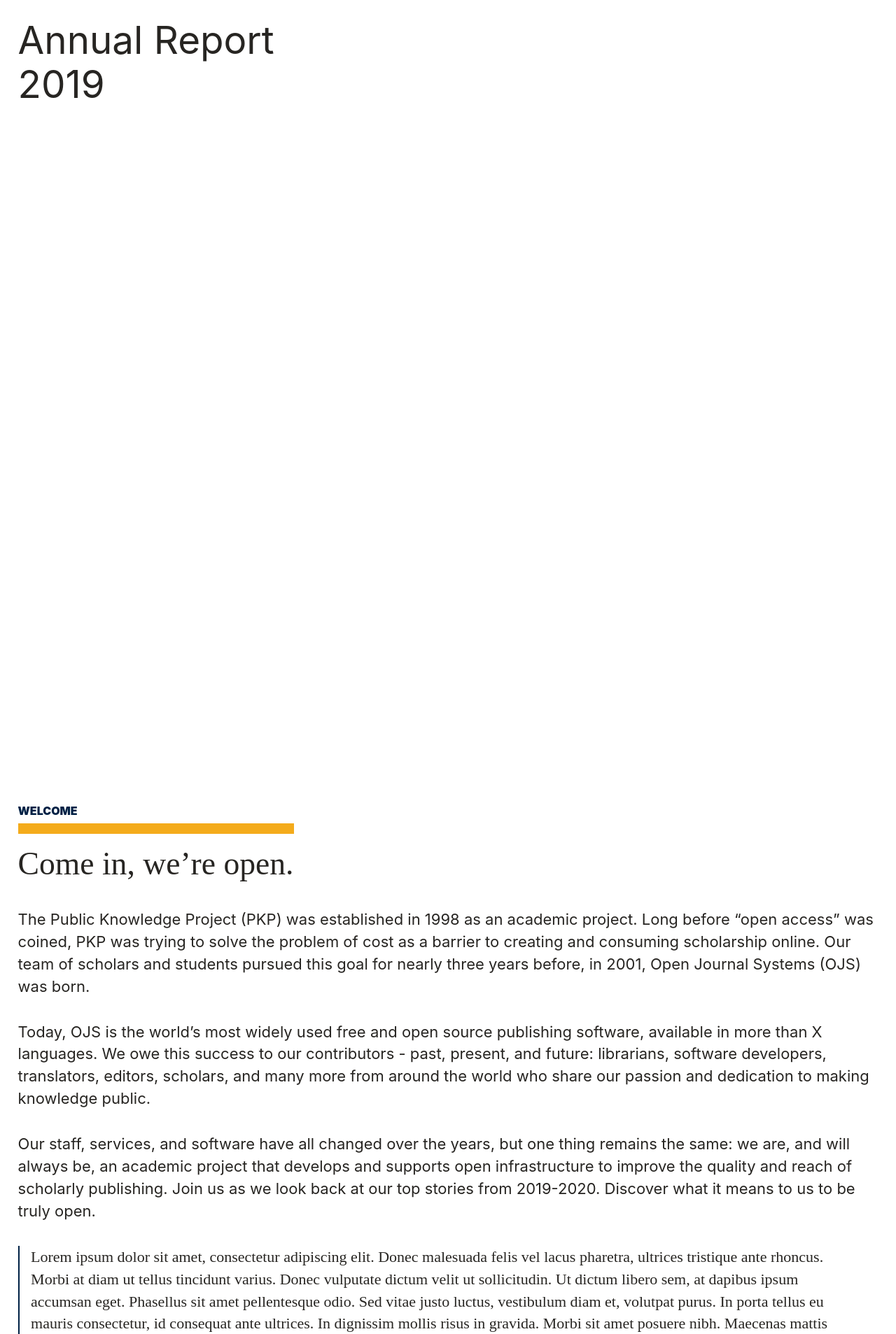
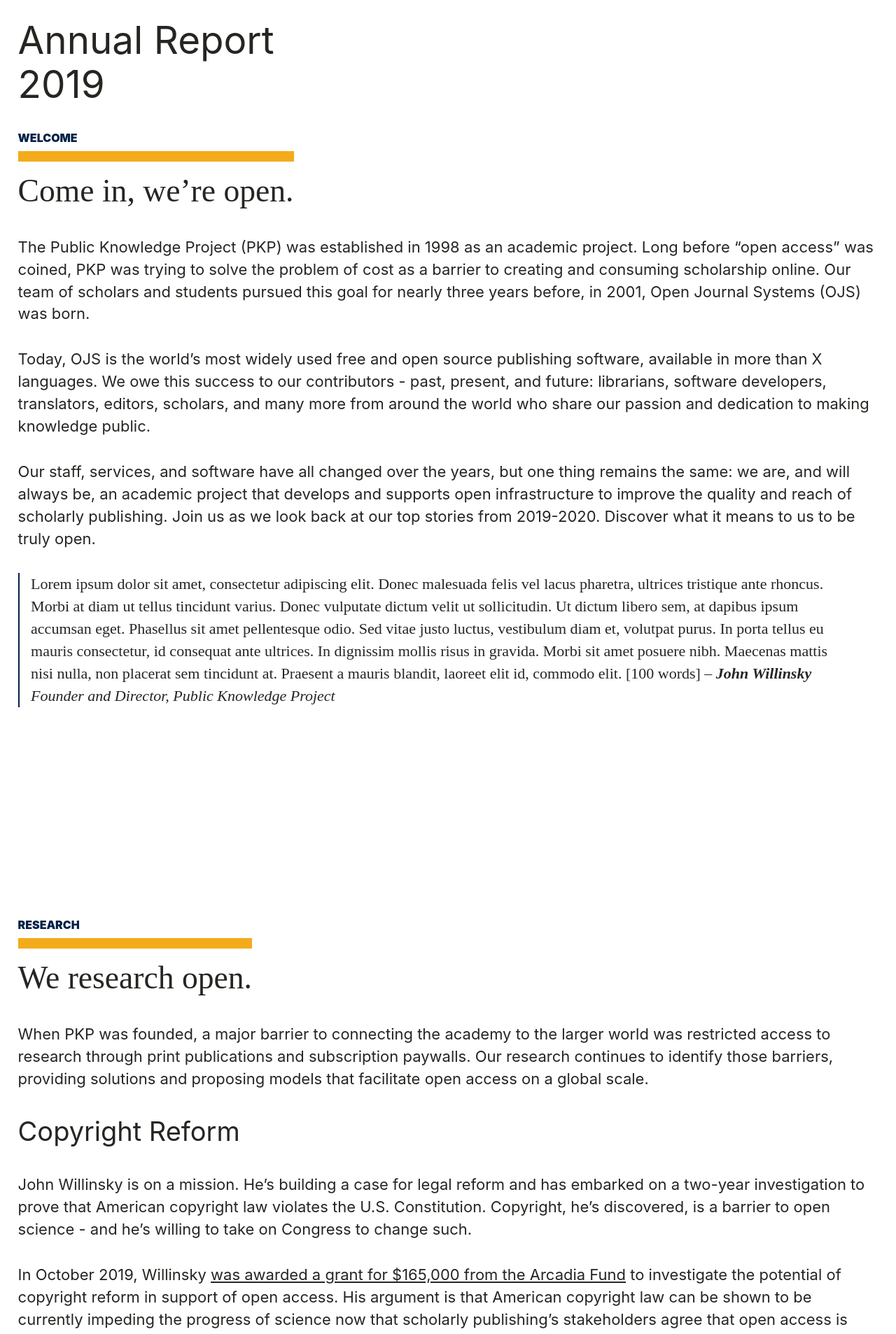
Before and after one commit to sssoz/pkp-annual-report, a Jekyll site: the page built from index.md, in a window 1280 px wide. Shown: the top 1907 px of the page at 70% size. Built offline with Jekyll 4.4.1, drawn with Linux system fonts in a browser that asks for light colours.

Commit message:
Update layout

```diff
--- a/_layouts/home.html
+++ b/_layouts/home.html
@@ -5,15 +5,14 @@
 
   <body>
 
+    <header class="section section--inverted">
+      <h1>
+        {{ site.title }} <br/>
+        {{ site.year }}
+      </h1>
+    </header>
+
     <main>
-
-      <header class="section section--inverted">
-        <h1>
-          {{ site.title }} <br/>
-          {{ site.year }}
-        </h1>
-
-      </header>
 
       {% for section in site.sections %}
       <section
@@ -21,7 +20,7 @@
         {% if section.inverted %} section--inverted
         {% elsif section.highlighted %} section--highlighted
         {% endif %}"
-        id="{{ section.url }}"
+        id="{{ section.url | remove: '.html' | remove: '/sections/' }}"
       >
         <header class="section__header">
           <h2>
@@ -38,9 +37,9 @@
       </section>
       {% endfor %}
 
-      {% include footer.html %}
+    </main>
 
-    </main>
+    {% include footer.html %}
 
   </body>
 
```
